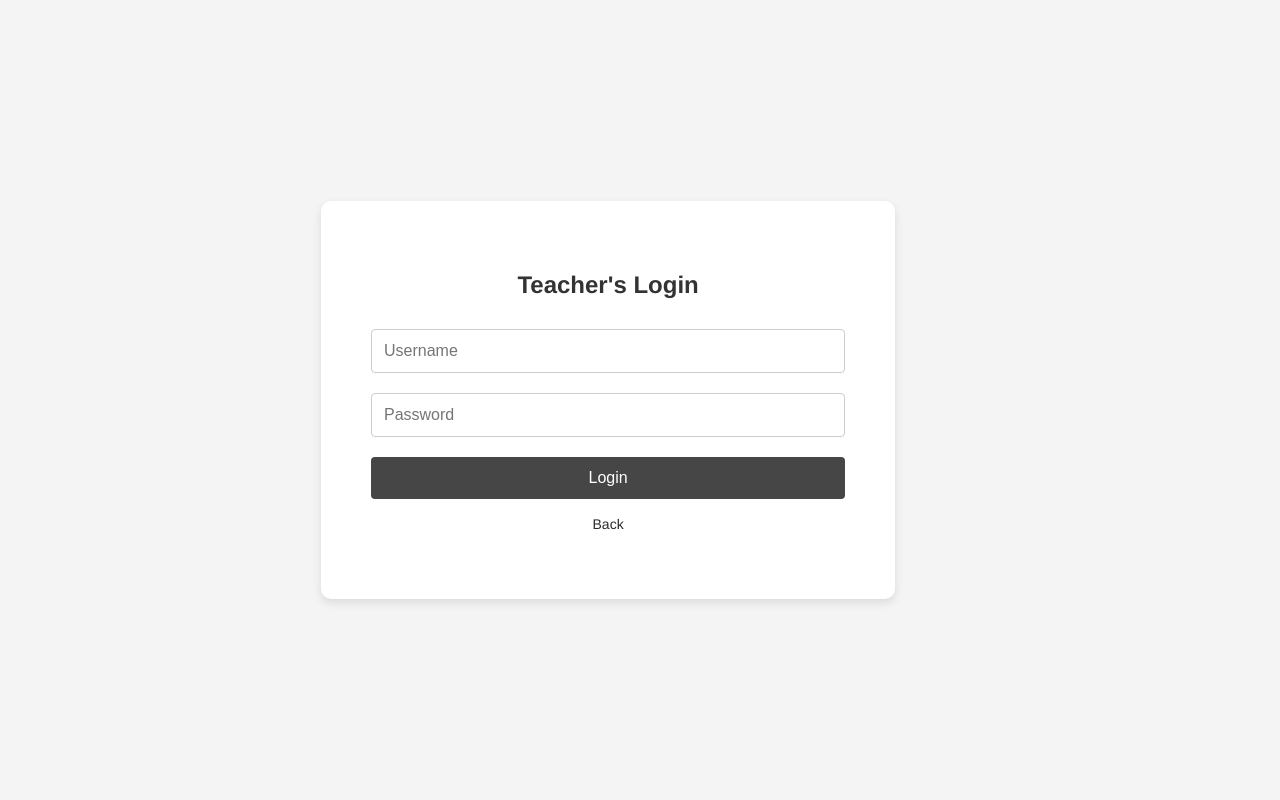
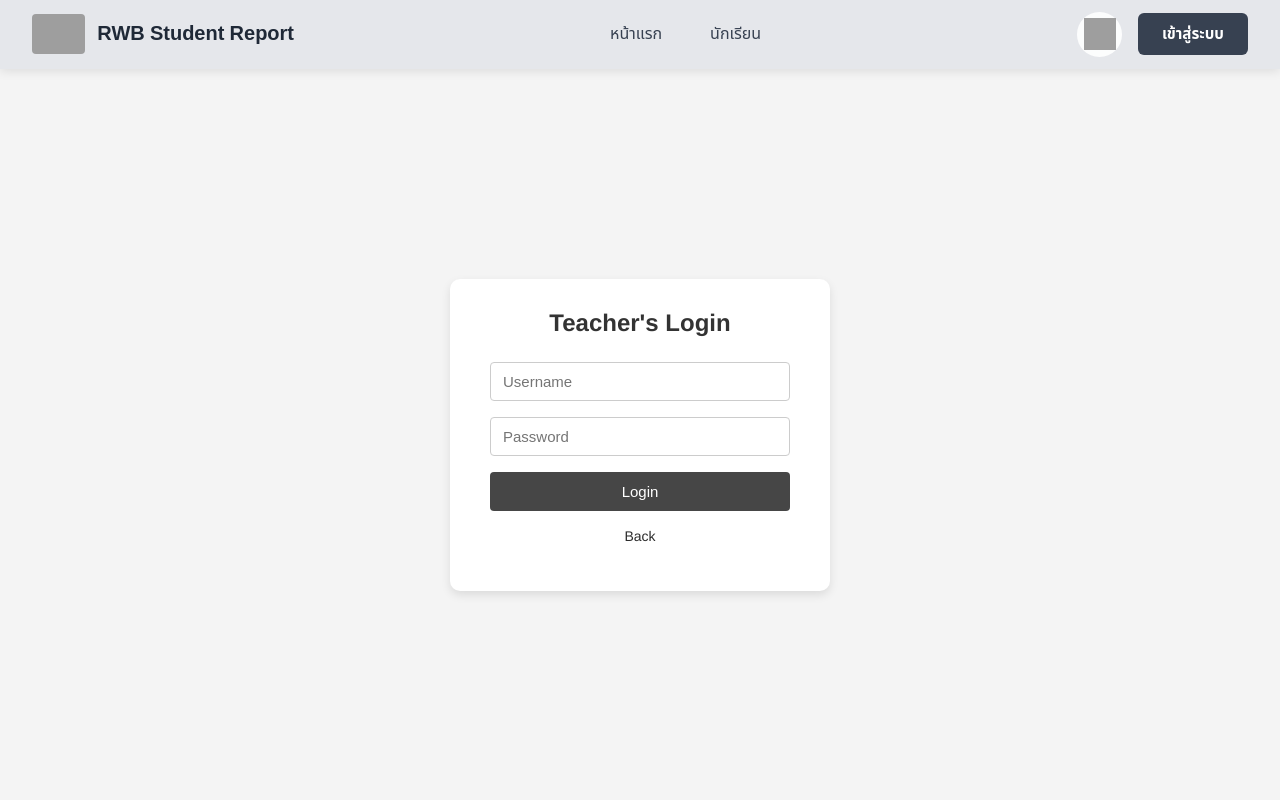
Before and after one commit to BackDooreDCIT/RWB-StudentReport, a PHP site: page /?route=login in a window 1280 px wide. Run offline with PHP 8.4, Linux system fonts and the light colour scheme; grey boxes are pictures that could not be loaded.

Commit message:
edit frontend + add navbar to prepare for student page

```diff
--- a/index.php
+++ b/index.php
@@ -41,7 +41,7 @@ $route = $_GET['route'] ?? 'home';
 // Routes
 if ($route === 'home') {
   if (current_user()) Response::redirect('/?route=dashboard');
-  Response::render('index', ['title'=>'Home']);
+  Response::render('index', ['title'=>'Home', 'route'=>$route]);
   exit;
 }
 
@@ -68,13 +68,13 @@ if ($route === 'login') {
       Flash::add("Auth error: " . $e->getMessage(), "error");
     }
   }
-  Response::render('login', ['title'=>'Login']);
+  Response::render('login', ['title'=>'Login', 'route'=>$route]);
   exit;
 }
 
 if ($route === 'dashboard') {
   require_login();
-  Response::render('dashboard', ['title'=>'Dashboard', 'user'=>current_user()]);
+  Response::render('dashboard', ['title'=>'Dashboard', 'user'=>current_user(), 'route'=>$route]);
   exit;
 }
 
@@ -187,6 +187,7 @@ if ($route === 'log') {
     'per'   => $per,
     'total' => $total,
     'csrf'  => $_SESSION['_csrf'],
+    'route' => $route,
   ]);
   exit;
 }
@@ -363,11 +364,12 @@ if ($route === 'search') {
     'student'=>$student,
     'student_id'=>$student_id,
     'deduction_reasons'=>$REASONS,
-    'student_log'=>$student_log
+    'student_log'=>$student_log,
+    'route'=>$route
   ]);
   exit;
 }
 
 // 404
 http_response_code(404);
-Response::render('index', ['title'=>'Not Found']);
+Response::render('index', ['title'=>'Not Found', 'route'=>'home']);
--- /dev/null
+++ b/static/navbar.css
@@ -0,0 +1,279 @@
+/* Reset body styles that interfere with navbar */
+body {
+  display: block !important;
+  margin: 0 !important;
+  padding: 0 !important;
+}
+
+/* Navbar Styles */
+.main-navbar {
+  background: #e5e7eb;
+  box-shadow: 0 2px 10px rgba(0, 0, 0, 0.1);
+  position: fixed;
+  top: 0;
+  left: 0;
+  right: 0;
+  z-index: 10000;
+  width: 100%;
+}
+
+.navbar-container {
+  max-width: 1400px;
+  margin: 0 auto;
+  display: flex;
+  align-items: center;
+  justify-content: space-between;
+  padding: 0.75rem 2rem;
+  gap: 2rem;
+}
+
+.navbar-brand {
+  display: flex;
+  align-items: center;
+}
+
+.navbar-logo {
+  display: flex;
+  align-items: center;
+  gap: 0.75rem;
+  text-decoration: none;
+  color: #1f2937;
+  font-weight: 600;
+  font-size: 1.25rem;
+  transition: opacity 0.3s ease;
+}
+
+.navbar-logo:hover {
+  opacity: 0.85;
+}
+
+.navbar-logo img {
+  height: 40px;
+  width: auto;
+  border-radius: 4px;
+}
+
+.navbar-logo span {
+  font-family: 'Noto Sans Thai', sans-serif;
+  white-space: nowrap;
+}
+
+.navbar-menu {
+  display: flex;
+  align-items: center;
+  gap: 0.5rem;
+  flex: 1;
+  justify-content: center;
+}
+
+.navbar-item {
+  padding: 0.6rem 1.25rem;
+  color: #374151;
+  text-decoration: none;
+  border-radius: 6px;
+  transition: all 0.3s ease;
+  font-family: 'Noto Sans Thai', sans-serif;
+  font-size: 1rem;
+  font-weight: 500;
+  white-space: nowrap;
+}
+
+.navbar-item:hover {
+  background: transparent;
+  color: #111827;
+  transform: translateY(-1px);
+  box-shadow: 0 0 20px rgba(0, 0, 0, 0.15),
+              inset 0 0 30px rgba(0, 0, 0, 0.08);
+}
+
+.navbar-item.active {
+  background: transparent;
+  color: #111827;
+  font-weight: 600;
+  box-shadow: 0 0 15px rgba(0, 0, 0, 0.12),
+              inset 0 0 25px rgba(0, 0, 0, 0.1);
+}
+
+.navbar-actions {
+  display: flex;
+  align-items: center;
+  gap: 1rem;
+}
+
+.navbar-github {
+  display: flex;
+  align-items: center;
+  padding: 0.4rem;
+  border-radius: 50%;
+  background: rgba(255, 255, 255, 0.9);
+  transition: all 0.3s ease;
+}
+
+.navbar-github:hover {
+  background: white;
+  transform: translateY(-2px) scale(1.05);
+  box-shadow: 0 4px 12px rgba(0, 0, 0, 0.2);
+}
+
+.navbar-github img {
+  width: 32px;
+  height: 32px;
+  display: block;
+}
+
+.navbar-user {
+  color: #374151;
+  font-family: 'Noto Sans Thai', sans-serif;
+  font-size: 0.95rem;
+  padding: 0.5rem 0.75rem;
+  background: #d1d5db;
+  border-radius: 6px;
+  white-space: nowrap;
+}
+
+.navbar-btn {
+  padding: 0.6rem 1.5rem;
+  border-radius: 6px;
+  text-decoration: none;
+  font-family: 'Noto Sans Thai', sans-serif;
+  font-weight: 600;
+  font-size: 0.95rem;
+  transition: all 0.3s ease;
+  white-space: nowrap;
+}
+
+.navbar-btn.login {
+  background: #374151;
+  color: white;
+}
+
+.navbar-btn.login:hover {
+  background: #1f2937;
+  transform: translateY(-2px);
+  box-shadow: 0 4px 12px rgba(0, 0, 0, 0.15);
+}
+
+.navbar-btn.logout {
+  background: #6b7280;
+  color: white;
+  border: 2px solid #6b7280;
+}
+
+.navbar-btn.logout:hover {
+  background: #4b5563;
+  border-color: #4b5563;
+  transform: translateY(-2px);
+}
+
+/* Mobile Responsive */
+@media (max-width: 1024px) {
+  .navbar-container {
+    padding: 0.75rem 1rem;
+    gap: 1rem;
+  }
+
+  .navbar-logo span {
+    font-size: 1.1rem;
+  }
+
+  .navbar-item {
+    padding: 0.5rem 0.9rem;
+    font-size: 0.95rem;
+  }
+}
+
+@media (max-width: 768px) {
+  .navbar-container {
+    flex-wrap: wrap;
+    padding: 0.5rem 1rem;
+  }
+
+  .navbar-brand {
+    flex: 1;
+  }
+
+  .navbar-logo img {
+    height: 35px;
+  }
+
+  .navbar-logo span {
+    font-size: 1rem;
+  }
+
+  .navbar-menu {
+    order: 3;
+    width: 100%;
+    justify-content: flex-start;
+    gap: 0.25rem;
+    margin-top: 0.5rem;
+    padding-top: 0.5rem;
+    border-top: 1px solid rgba(255, 255, 255, 0.2);
+  }
+
+  .navbar-item {
+    padding: 0.5rem 0.8rem;
+    font-size: 0.9rem;
+  }
+
+  .navbar-actions {
+    gap: 0.5rem;
+  }
+
+  .navbar-github img {
+    width: 28px;
+    height: 28px;
+  }
+
+  .navbar-user {
+    font-size: 0.85rem;
+    padding: 0.4rem 0.6rem;
+  }
+
+  .navbar-btn {
+    padding: 0.5rem 1rem;
+    font-size: 0.9rem;
+  }
+}
+
+@media (max-width: 480px) {
+  .navbar-logo span {
+    display: none;
+  }
+
+  .navbar-menu {
+    gap: 0.15rem;
+  }
+
+  .navbar-item {
+    padding: 0.45rem 0.6rem;
+    font-size: 0.85rem;
+  }
+
+  .navbar-github img {
+    width: 26px;
+    height: 26px;
+  }
+
+  .navbar-user {
+    font-size: 0.8rem;
+    padding: 0.35rem 0.5rem;
+  }
+
+  .navbar-btn {
+    padding: 0.45rem 0.8rem;
+    font-size: 0.85rem;
+  }
+}
+
+/* Adjust page content to account for fixed navbar */
+#app {
+  margin-top: 70px; /* Give space for the fixed navbar */
+  min-height: calc(100vh - 70px);
+}
+
+/* Override conflicting body styles from other CSS files */
+body.has-navbar {
+  display: block !important;
+  justify-content: flex-start !important;
+  align-items: stretch !important;
+}
--- a/static/style3.css
+++ b/static/style3.css
@@ -14,39 +14,44 @@
 
     .login-container {
       background-color: #fff;
-      padding: 50px;
+      padding: 30px 35px;
       border-radius: 10px;
       box-shadow: 0 4px 10px rgba(0, 0, 0, 0.1);
-      width: 90%;
-      max-width: 500px;
+      width: 100%;
+      max-width: 350px;
+      box-sizing: border-box;
     }
 
     .login-container h2 {
       text-align: center;
-      margin-bottom: 30px;
+      margin-bottom: 25px;
+      margin-top: 0;
       color: #333;
+      font-size: 24px;
     }
 
     .login-container input[type="text"],
     .login-container input[type="password"] {
       width: 100%;
-      padding: 12px;
-      margin-bottom: 20px;
+      padding: 10px 12px;
+      margin-bottom: 16px;
       border: 1px solid #ccc;
       border-radius: 4px;
-      font-size: 16px;
+      font-size: 15px;
+      box-sizing: border-box;
     }
 
     .login-container button {
       width: 100%;
-      padding: 12px;
+      padding: 11px 12px;
       background-color: #464646;
       border: none;
       color: #fff;
-      font-size: 16px;
+      font-size: 15px;
       border-radius: 4px;
       cursor: pointer;
       transition: background-color 0.3s;
+      box-sizing: border-box;
     }
 
     .login-container button:hover {
--- a/views/_header.php
+++ b/views/_header.php
@@ -4,7 +4,41 @@
   <meta charset="utf-8">
   <meta name="viewport" content="width=device-width,initial-scale=1">
   <title><?= isset($title)?htmlspecialchars($title):'App' ?></title>
+  <link rel="stylesheet" href="/static/navbar.css">
   <!-- Minimal shell: no global CSS here to avoid overriding your page styles -->
 </head>
-<body>
+<body class="has-navbar">
+  <nav class="main-navbar">
+    <div class="navbar-container">
+      <div class="navbar-brand">
+        <a href="/?route=home" class="navbar-logo">
+          <img src="https://rwb.ac.th/wp-content/uploads/2021/09/logo11.png" alt="RWB Logo">
+          <span>RWB Student Report</span>
+        </a>
+      </div>
+      <div class="navbar-menu">
+        <a href="/?route=home" class="navbar-item <?= ($route ?? '') === 'home' ? 'active' : '' ?>">หน้าแรก</a>
+        <a href="/?route=search" class="navbar-item <?= ($route ?? '') === 'search' ? 'active' : '' ?>">นักเรียน</a>
+        <?php if (!empty($_SESSION['user'])): ?>
+          <a href="/?route=dashboard" class="navbar-item <?= ($route ?? '') === 'dashboard' ? 'active' : '' ?>">แดชบอร์ด</a>
+          <a href="/?route=log" class="navbar-item <?= ($route ?? '') === 'log' ? 'active' : '' ?>">บันทึกการหักคะแนน</a>
+        <?php endif; ?>
+      </div>
+      <div class="navbar-actions">
+        <a href="https://github.com/teety5354/RWB_student_report"
+           class="navbar-github"
+           target="_blank"
+           rel="noopener noreferrer"
+           title="GitHub Repository">
+          <img src="https://github.githubassets.com/images/modules/logos_page/GitHub-Mark.png" alt="GitHub">
+        </a>
+        <?php if (!empty($_SESSION['user'])): ?>
+          <span class="navbar-user">👤 <?= htmlspecialchars($_SESSION['user']) ?></span>
+          <a href="/?route=logout" class="navbar-btn logout">ออกจากระบบ</a>
+        <?php else: ?>
+          <a href="/?route=login" class="navbar-btn login">เข้าสู่ระบบ</a>
+        <?php endif; ?>
+      </div>
+    </div>
+  </nav>
   <div id="app">
--- a/views/login.php
+++ b/views/login.php
@@ -1,8 +1,52 @@
 <?php /* views/login.php */ ?>
 
-<!-- If you want this page’s CSS specifically, add this to _header.php or keep here -->
+<!-- If you want this page's CSS specifically, add this to _header.php or keep here -->
 <link rel="stylesheet" href="static/style3.css">
 <link rel="stylesheet" href="/static/mobile.css?v=1">
+
+<style>
+  /* Remove scrollbar and fix size to viewport */
+  html, body {
+    margin: 0 !important;
+    padding: 0 !important;
+    height: 100vh !important;
+    max-height: 100vh !important;
+    overflow: hidden !important;
+    display: flex !important;
+    flex-direction: column !important;
+  }
+
+  /* Center login container with navbar - exact viewport height */
+  #app {
+    display: flex !important;
+    justify-content: center !important;
+    align-items: center !important;
+    width: 100vw !important;
+    height: calc(100vh - 70px) !important;
+    max-height: calc(100vh - 70px) !important;
+    margin-top: 70px !important;
+    overflow: hidden !important;
+    padding: 0 !important;
+  }
+
+  /* Force login container to be smaller and override any conflicting styles */
+  .login-container {
+    background-color: #fff !important;
+    padding: 30px 40px !important;
+    border-radius: 10px !important;
+    box-shadow: 0 4px 10px rgba(0, 0, 0, 0.1) !important;
+    width: 100% !important;
+    max-width: 380px !important;
+    box-sizing: border-box !important;
+    margin: 20px !important;
+  }
+
+  /* Override any search-box or other conflicting styles */
+  .search-box {
+    width: auto !important;
+    max-width: 100% !important;
+  }
+</style>
 
 <div class="login-container">
   <h2>Teacher's Login</h2>
```
Also changed, not shown: views/dashboard.php (+25 -18 lines), views/index.php (+25 -11 lines), views/log.php (+26 -0 lines), views/result.php (+26 -0 lines), views/students.php (added).
